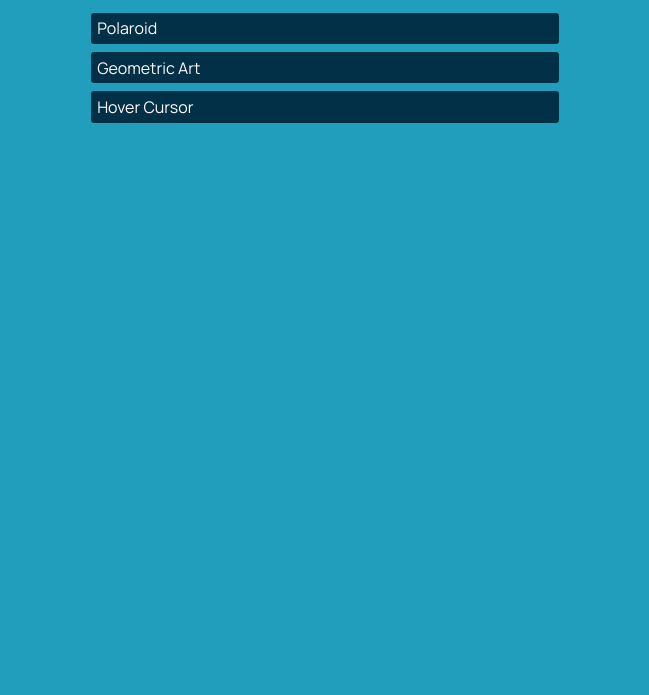
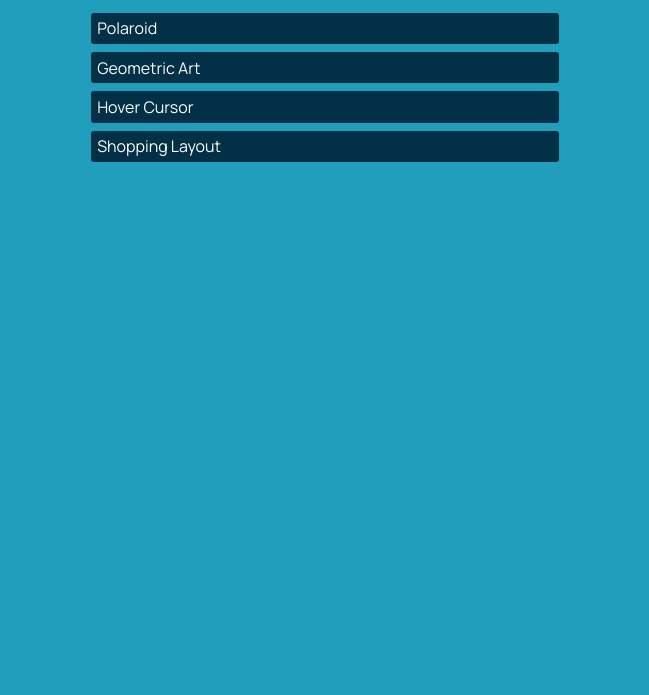
Before and after one commit to KaiWelu/coding-katas, a plain HTML site: page index.html in a window 1280 px wide. Shown: the part 105-800 px from the top of the page, without its empty margins (315-964 px from the left). Drawn offline with nearby package versions, Linux system fonts and the light colour scheme.

Commit message:
updated the landing page

```diff
--- a/index.html
+++ b/index.html
@@ -23,6 +23,7 @@
                 <li><a href="./polaroid/index.html">Polaroid</a></li>
                 <li><a href="./geometric-art/index.html">Geometric Art</a></li>
                 <li><a href="./hover-cursor/index.html">Hover Cursor</a></li>
+                <li><a href="./shopping-layout/index.html">Shopping Layout</a></li>
             </ul>
         </nav>
     </main>
```
